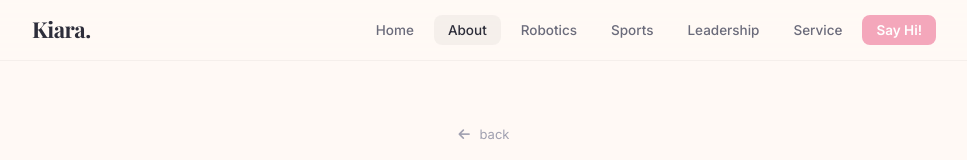
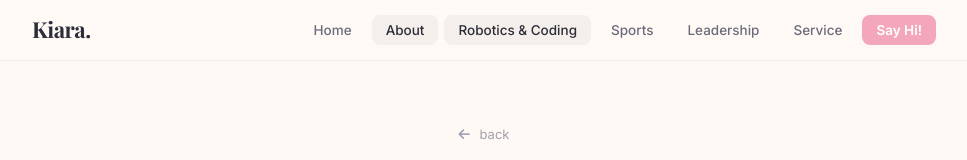
Before and after one commit to KiaraBhandari8/portfolio, a plain HTML site: page pages/about.html in a window 1280 px wide. Shown: the top 160 px of the page, without its empty margins (156-1123 px from the left). Drawn offline with nearby package versions, Linux system fonts and the light colour scheme; a web font is replaced by a local one.

Commit message:
Update navigation links in about.html

```diff
--- a/pages/about.html
+++ b/pages/about.html
@@ -11,7 +11,7 @@
   <link rel="stylesheet" href="https://cdnjs.cloudflare.com/ajax/libs/font-awesome/6.5.0/css/all.min.css">
 </head>
 <body>
-  <nav id="navbar"><div class="nav-container"><a href="../index.html" class="nav-logo">Kiara.</a><button class="nav-toggle" id="navToggle" aria-label="Menu"><span></span><span></span><span></span></button><ul class="nav-links" id="navLinks"><li><a href="../index.html">Home</a></li><li><a href="about.html" class="active">About</a></li><li><a href="robotics.html">Robotics</a></li><li><a href="sports.html">Sports</a></li><li><a href="leadership.html">Leadership</a></li><li><a href="service.html">Service</a></li><li><a href="contact.html" class="nav-cta">Say Hi!</a></li></ul></div></nav>
+  <nav id="navbar"><div class="nav-container"><a href="../index.html" class="nav-logo">Kiara.</a><button class="nav-toggle" id="navToggle" aria-label="Menu"><span></span><span></span><span></span></button><ul class="nav-links" id="navLinks"><li><a href="../index.html">Home</a></li><li><a href="about.html" class="active">About</a><li><a href="robotics.html" class="active">Robotics & Coding</a></li><li><a href="sports.html">Sports</a></li><li><a href="leadership.html">Leadership</a></li><li><a href="service.html">Service</a></li><li><a href="contact.html" class="nav-cta">Say Hi!</a></li></ul></div></nav>
 
   <section class="page-hero">
     <div class="container">
```
